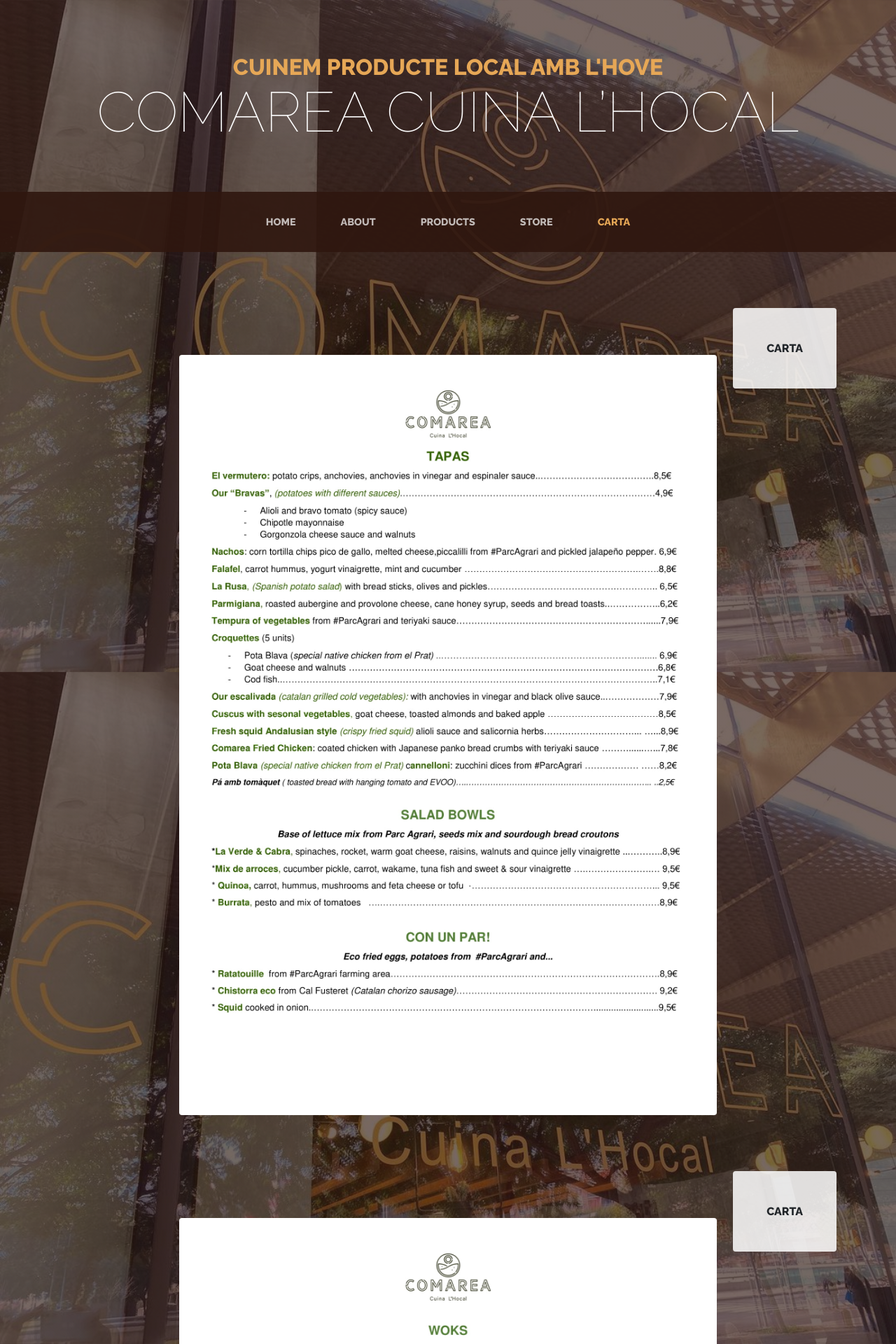
After one commit to simon387/comarea, a PHP site: page /carta.php in a window 1280 px wide. The commit adds this page. Shown: the top 1920 px of the page at 70% size. Run offline with PHP 8.4, Linux system fonts and the light colour scheme.

Commit message:
nuovo_qr_carta

```diff
--- /dev/null
+++ b/carta.php
@@ -0,0 +1,65 @@
+<?php include "components/header.php"; ?>
+<?php $page=5; include "components/navigation.php"; ?>
+
+<section class="page-section">
+	<div class="container">
+		<div class="product-item">
+			<div class="product-item-title d-flex">
+				<div class="bg-faded p-5 d-flex ml-auto rounded">
+					<h2 class="section-heading mb-0">
+						<span class="section-heading-upper">Carta</span>
+					</h2>
+				</div>
+			</div>
+			<img class="product-item-img mx-auto d-flex rounded img-fluid mb-3 mb-lg-0" src="img/cartas/carta_1.jpg" alt="">
+		</div>
+	</div>
+</section>
+
+<section class="page-section">
+	<div class="container">
+		<div class="product-item">
+			<div class="product-item-title d-flex">
+				<div class="bg-faded p-5 d-flex ml-auto rounded">
+					<h2 class="section-heading mb-0">
+						<span class="section-heading-upper">Carta</span>
+					</h2>
+				</div>
+			</div>
+			<img class="product-item-img mx-auto d-flex rounded img-fluid mb-3 mb-lg-0" src="img/cartas/carta_2.jpg" alt="">
+		</div>
+	</div>
+</section>
+
+<section class="page-section">
+	<div class="container">
+		<div class="product-item">
+			<div class="product-item-title d-flex">
+				<div class="bg-faded p-5 d-flex mr-auto rounded">
+					<h2 class="section-heading mb-0">
+						<span class="section-heading-upper">Desayunos</span>
+					</h2>
+				</div>
+			</div>
+			<img class="product-item-img mx-auto d-flex rounded img-fluid mb-3 mb-lg-0" src="img/cartas/desa.jpg" alt="">
+		</div>
+	</div>
+</section>
+
+<section class="page-section">
+	<div class="container">
+		<div class="product-item">
+			<div class="product-item-title d-flex">
+				<div class="bg-faded p-5 d-flex mr-auto rounded">
+					<h2 class="section-heading mb-0">
+						<span class="section-heading-upper">Platillos de temporada</span>
+					</h2>
+				</div>
+			</div>
+			<img class="product-item-img mx-auto d-flex rounded img-fluid mb-3 mb-lg-0" src="img/cartas/platillos.jpg" alt="">
+		</div>
+	</div>
+</section>
+
+<?php include "components/footer.php"; ?>
+<?php include "components/close.php"; ?>
--- a/components/navigation.php
+++ b/components/navigation.php
@@ -3,6 +3,7 @@
 $active2 = "";
 $active3 = "";
 $active4 = "";
+$active5 = "";
 $active = "active";
 switch ($page) {
 	case 1:
@@ -16,6 +17,9 @@
 		break;
 	case 4:
 		$active4 = $active;
+		break;
+	case 5:
+		$active5 = $active;
 		break;
 	default:
 		$active1 = $active;
@@ -43,6 +47,9 @@
 				<li class="nav-item <?php echo $active4 ?> px-lg-4">
 					<a class="nav-link text-uppercase text-expanded" href="store.php">Store</a>
 				</li>
+				<li class="nav-item <?php echo $active5 ?> px-lg-4">
+					<a class="nav-link text-uppercase text-expanded" href="carta.php">Carta</a>
+				</li>
 			</ul>
 		</div>
 	</div>
```
Also changed, not shown: img/cartas/carta_1.jpg (added), img/cartas/carta_2.jpg (added), img/cartas/desa.jpg (added), img/cartas/platillos.jpg (added), 6 other files.
